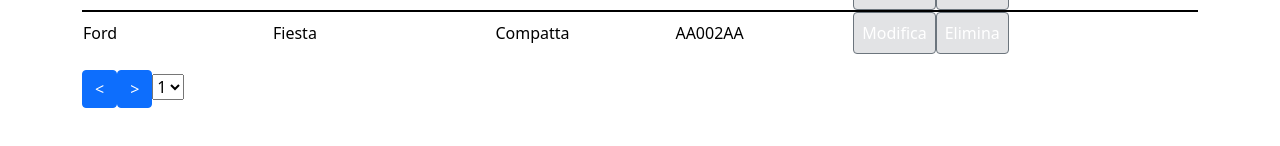
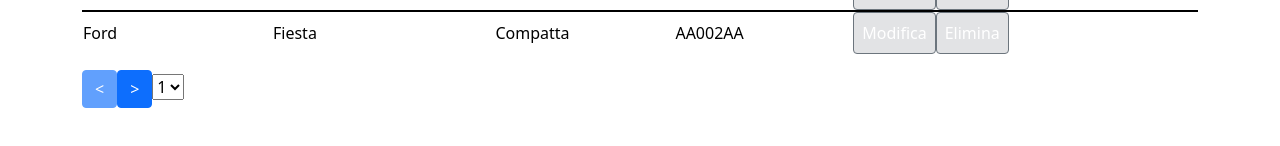
Before and after one commit to Andrea-LaRoss/RentalKarsAngular, an Angular app: page /cars in a window 1280 px wide. Shown: the part 252-398 px from the top of the page. Built offline with nearby package versions, Linux system fonts and the light colour scheme.

Commit message:
Ordinate Cartelle

```diff
--- a/src/app/components/templates/table-template/table-template.component.html
+++ b/src/app/components/templates/table-template/table-template.component.html
@@ -20,8 +20,8 @@
   </tr>
 
 </table>
-<app-configurable-button [config]="PrevPage" (click)="prevPage()"></app-configurable-button>
-<app-configurable-button [config]="NextPage" (click)="nextPage()"></app-configurable-button>
+<button type="button" class="btn btn-primary" [disabled]="page === 0" (click)="prevPage()"> < </button>
+<button type="button" class="btn btn-primary" [disabled]="checkEnd(itemsPerPage * page + itemsPerPage)" (click)="nextPage()"> > </button>
 <select #pagination (change)="changePagination(pagination.value)">
   <option *ngFor="let pagination of tableConfig.pagination.itemPerPageOptions">{{pagination}}</option>
 </select>
```
